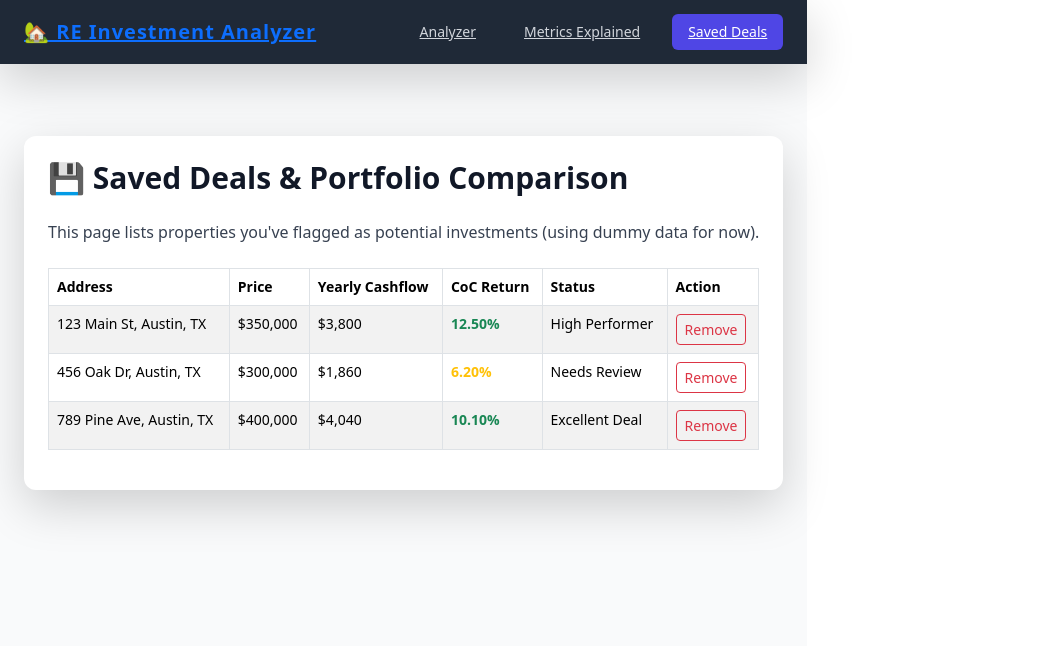
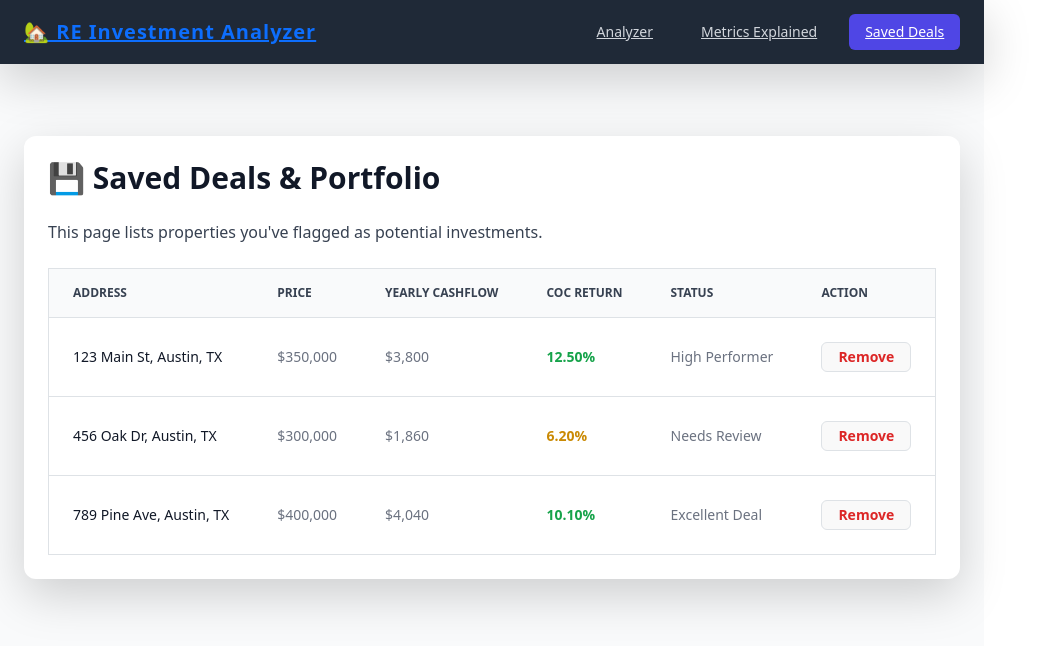
Before and after one commit to Bwiniecki/CS571-Final, a React (Vite) app: page /#/saved in a window 1280 px wide. Shown: the top 646 px of the page, without its empty margins (0-1057 px from the left). Built offline with nearby package versions, Linux system fonts and the light colour scheme.

Commit message:
Fix: Resolved crash in MetricsPage by fixing formula syntax

```diff
--- a/src/pages/MetricsPage.jsx
+++ b/src/pages/MetricsPage.jsx
@@ -1,14 +1,10 @@
 // src/pages/MetricsPage.jsx
-
 import React from 'react';
-import { Container } from 'react-bootstrap';
 
 const MetricsPage = () => {
-    // Utility for currency formatting (optional but good practice)
-    const currency = (num) => new Intl.NumberFormat('en-US', { style: 'currency', currency: 'USD' }).format(num);
-
     return (
-        <Container className="mt-5 p-4 bg-white rounded-xl shadow-lg">
+        // Using Tailwind classes instead of React-Bootstrap for consistency
+        <div className="mt-5 p-6 bg-white rounded-xl shadow-lg">
             <h2 className="text-3xl font-bold mb-4 text-gray-900">Investment Metrics Explained</h2>
             <p className="text-gray-700 mb-6">
                 Understand the key formulas used by the analyzer to evaluate property investment potential.
@@ -21,9 +17,9 @@ const MetricsPage = () => {
                     <p className="text-gray-700">
                         The annual percentage return on the actual cash invested (down payment + closing costs). This is the primary metric for gauging year-one profitability.
                     </p>
-                    <div className="mt-2 p-3 bg-gray-100 rounded-lg">
-                        <p className="font-mono text-sm">
-                            CoC Return $\quad = \quad$ (Yearly Cash Flow / Total Capital Invested)
+                    <div className="mt-2 p-3 bg-gray-100 rounded-lg border border-gray-200">
+                        <p className="font-mono text-sm text-gray-800">
+                            CoC Return = (Yearly Cash Flow / Total Capital Invested)
                         </p>
                     </div>
                 </div>
@@ -34,9 +30,9 @@ const MetricsPage = () => {
                     <p className="text-gray-700">
                         A property's income before accounting for debt (mortgage payments). It's used for calculating the Cap Rate.
                     </p>
-                    <div className="mt-2 p-3 bg-gray-100 rounded-lg">
-                        <p className="font-mono text-sm">
-                            NOI $\quad = \quad$ (Gross Rental Income) $-$ (Operating Expenses, excluding P&I)
+                    <div className="mt-2 p-3 bg-gray-100 rounded-lg border border-gray-200">
+                        <p className="font-mono text-sm text-gray-800">
+                            NOI = (Gross Rental Income) - (Operating Expenses, excluding P&I)
                         </p>
                     </div>
                 </div>
@@ -47,19 +43,21 @@ const MetricsPage = () => {
                     <p className="text-gray-700">
                         The portion of the monthly mortgage payment that goes toward repaying the loan balance (Principal) and the accrued interest.
                     </p>
-                    <div className="mt-2 p-3 bg-gray-100 rounded-lg">
-                        <p className="font-mono text-sm">
-                            Monthly P&I Payment (M) is calculated using the standard amortization formula:
+                    <div className="mt-2 p-3 bg-gray-100 rounded-lg border border-gray-200">
+                        <p className="font-mono text-sm text-gray-800 mb-2">
+                            Monthly P&I Payment Formula:
                         </p>
-                        $$M = P \left[ \frac{i(1 + i)^n}{(1 + i)^n - 1} \right]$$
+                        {/* Fixed: Replaced LaTeX curly braces with standard text representation to prevent crash */}
+                        <code className="block bg-gray-800 text-green-400 p-2 rounded">
+                            M = P [ i(1 + i)^n ] / [ (1 + i)^n - 1 ]
+                        </code>
                         <p className="text-xs text-gray-500 mt-2">
-                            Where P is the loan principal, $i$ is the monthly interest rate, and $n$ is the total number of payments.
+                            Where P is the loan principal, i is the monthly interest rate, and n is the total number of payments.
                         </p>
                     </div>
                 </div>
-
             </div>
-        </Container>
+        </div>
     );
 };
 
--- a/src/pages/SavedDealsPage.jsx
+++ b/src/pages/SavedDealsPage.jsx
@@ -1,7 +1,5 @@
 // src/pages/SavedDealsPage.jsx
-
 import React from 'react';
-import { Container, Table } from 'react-bootstrap';
 
 // Dummy data to simulate saved properties
 const dummySavedDeals = [
@@ -14,41 +12,45 @@ const formatter = new Intl.NumberFormat('en-US', { style: 'currency', currency:
 
 const SavedDealsPage = () => {
     return (
-        <Container className="mt-5 p-4 bg-white rounded-xl shadow-lg">
-            <h2 className="text-3xl font-bold mb-4 text-gray-900">💾 Saved Deals & Portfolio Comparison</h2>
+        <div className="mt-5 p-6 bg-white rounded-xl shadow-lg">
+            <h2 className="text-3xl font-bold mb-4 text-gray-900">💾 Saved Deals & Portfolio</h2>
             <p className="text-gray-700 mb-6">
-                This page lists properties you've flagged as potential investments (using dummy data for now).
+                This page lists properties you've flagged as potential investments.
             </p>
 
-            <Table striped bordered hover responsive className="text-sm">
-                <thead className="bg-gray-200">
+            <div className="overflow-x-auto">
+                <table className="min-w-full text-sm text-left text-gray-500 border border-gray-200">
+                    <thead className="text-xs text-gray-700 uppercase bg-gray-50">
                         <tr>
-                        <th>Address</th>
-                        <th>Price</th>
-                        <th>Yearly Cashflow</th>
-                        <th>CoC Return</th>
-                        <th>Status</th>
-                        <th>Action</th>
+                            <th className="px-6 py-3 border-b">Address</th>
+                            <th className="px-6 py-3 border-b">Price</th>
+                            <th className="px-6 py-3 border-b">Yearly Cashflow</th>
+                            <th className="px-6 py-3 border-b">CoC Return</th>
+                            <th className="px-6 py-3 border-b">Status</th>
+                            <th className="px-6 py-3 border-b">Action</th>
                         </tr>
                     </thead>
                     <tbody>
                         {dummySavedDeals.map(deal => (
-                        <tr key={deal.id}>
-                            <td>{deal.address}</td>
-                            <td>{formatter.format(deal.price)}</td>
-                            <td>{formatter.format(deal.cashflow)}</td>
-                            <td className={deal.coc > 10 ? 'text-success font-bold' : 'text-warning font-bold'}>
+                            <tr key={deal.id} className="bg-white border-b hover:bg-gray-50">
+                                <td className="px-6 py-4 font-medium text-gray-900">{deal.address}</td>
+                                <td className="px-6 py-4">{formatter.format(deal.price)}</td>
+                                <td className="px-6 py-4">{formatter.format(deal.cashflow)}</td>
+                                <td className={`px-6 py-4 font-bold ${deal.coc > 10 ? 'text-green-600' : 'text-yellow-600'}`}>
                                     {deal.coc.toFixed(2)}%
                                 </td>
-                            <td>{deal.status}</td>
-                            <td>
-                                <button className="btn btn-sm btn-outline-danger">Remove</button>
+                                <td className="px-6 py-4">{deal.status}</td>
+                                <td className="px-6 py-4">
+                                    <button className="text-red-600 hover:text-red-900 font-semibold border border-red-200 px-3 py-1 rounded hover:bg-red-50">
+                                        Remove
+                                    </button>
                                 </td>
                             </tr>
                         ))}
                     </tbody>
-            </Table>
-        </Container>
+                </table>
+            </div>
+        </div>
     );
 };
 
```
Also changed, not shown: 3 other files (tests, documents, lock files or other folders). Lines whose indentation alone changed are shown as unchanged.
